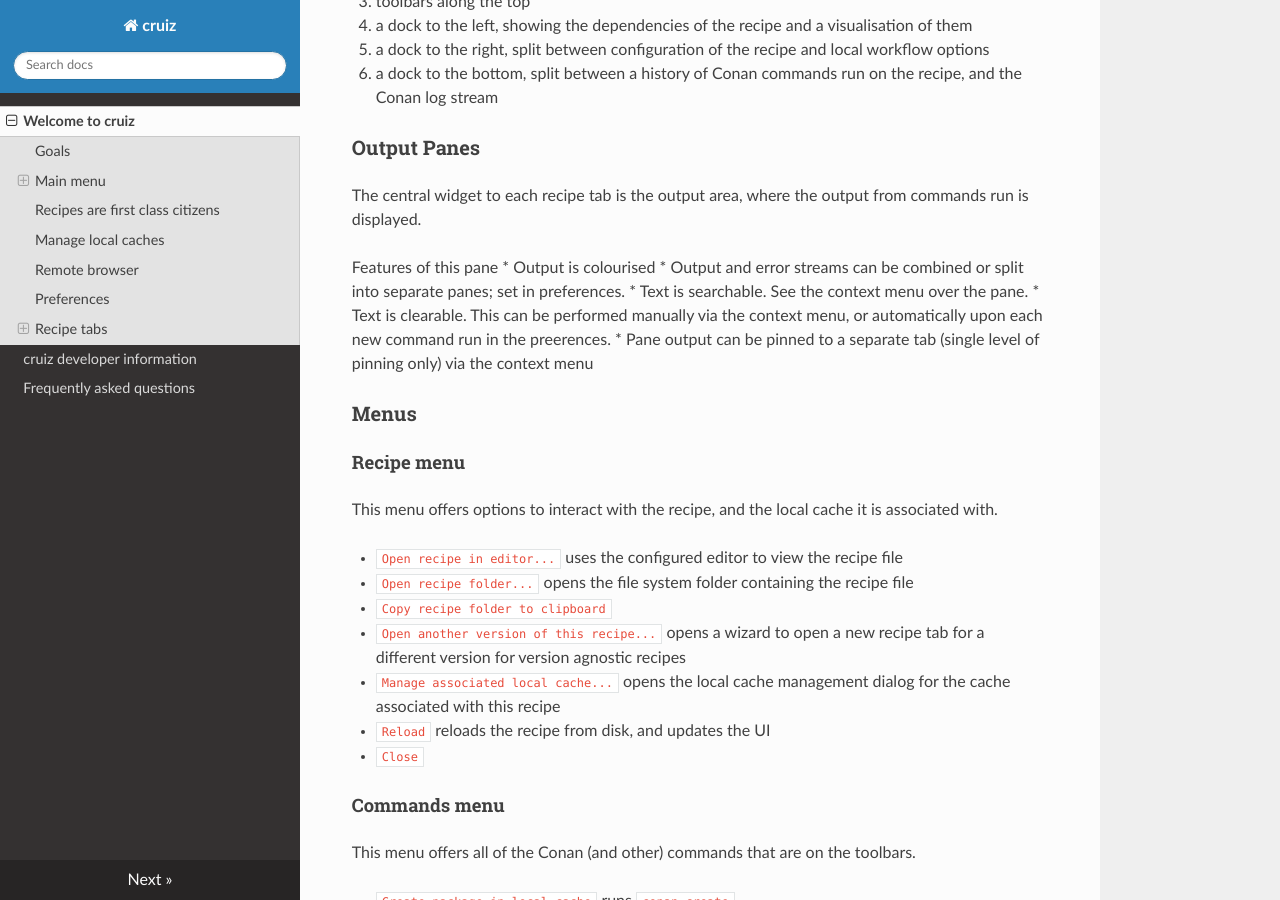
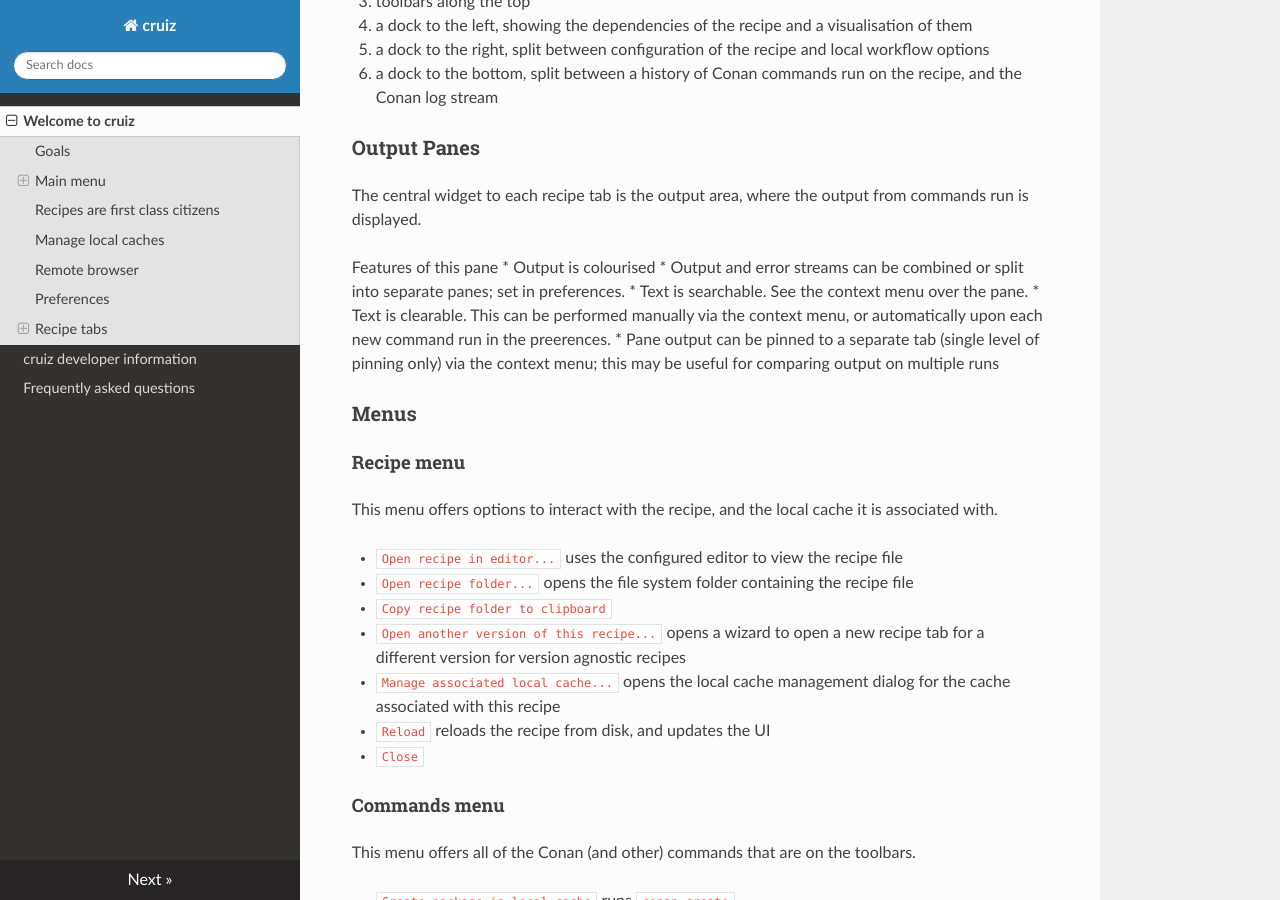
Before and after one commit to markfinal/cruiz-docs, an MkDocs documentation site: the page built from docs/index.md, in a window 1280 px wide and 900 px high, scrolled down 2683 px. Built offline with MkDocs 1.6.1, drawn with Linux system fonts in a browser that asks for light colours; nearby versions of some CDN libraries.

Commit message:
Explain why pinning output may be useful

```diff
--- a/docs/index.md
+++ b/docs/index.md
@@ -85,7 +85,7 @@ Features of this pane
 * Output and error streams can be combined or split into separate panes; set in preferences.
 * Text is searchable. See the context menu over the pane.
 * Text is clearable. This can be performed manually via the context menu, or automatically upon each new command run in the preerences.
-* Pane output can be pinned to a separate tab (single level of pinning only) via the context menu
+* Pane output can be pinned to a separate tab (single level of pinning only) via the context menu; this may be useful for comparing output on multiple runs
 
 ### Menus
 #### Recipe menu
```
